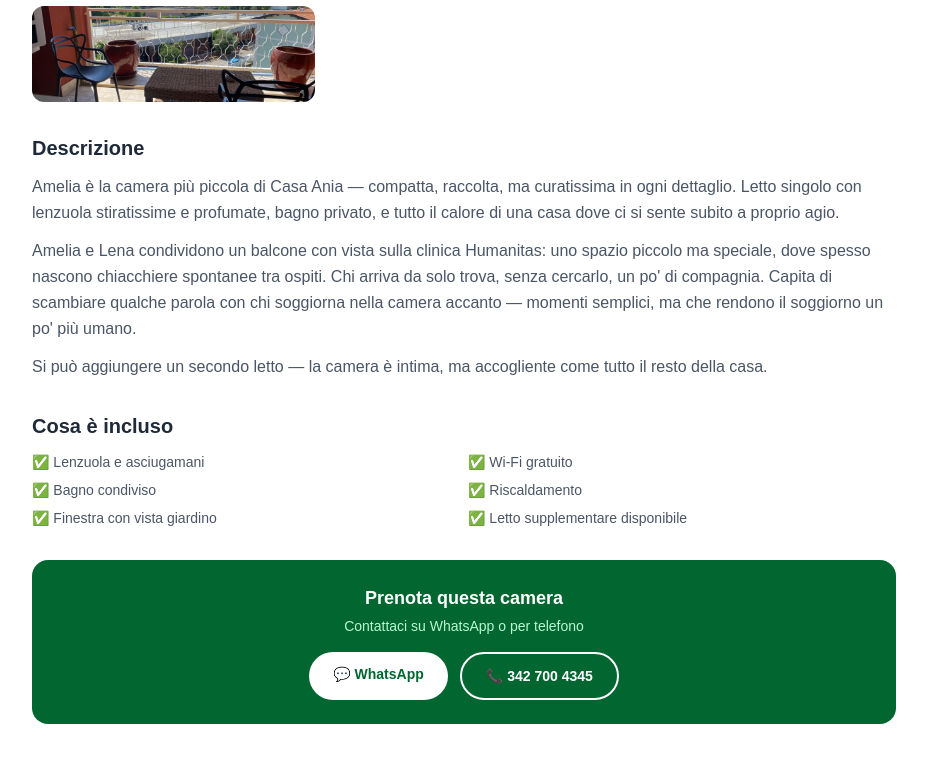
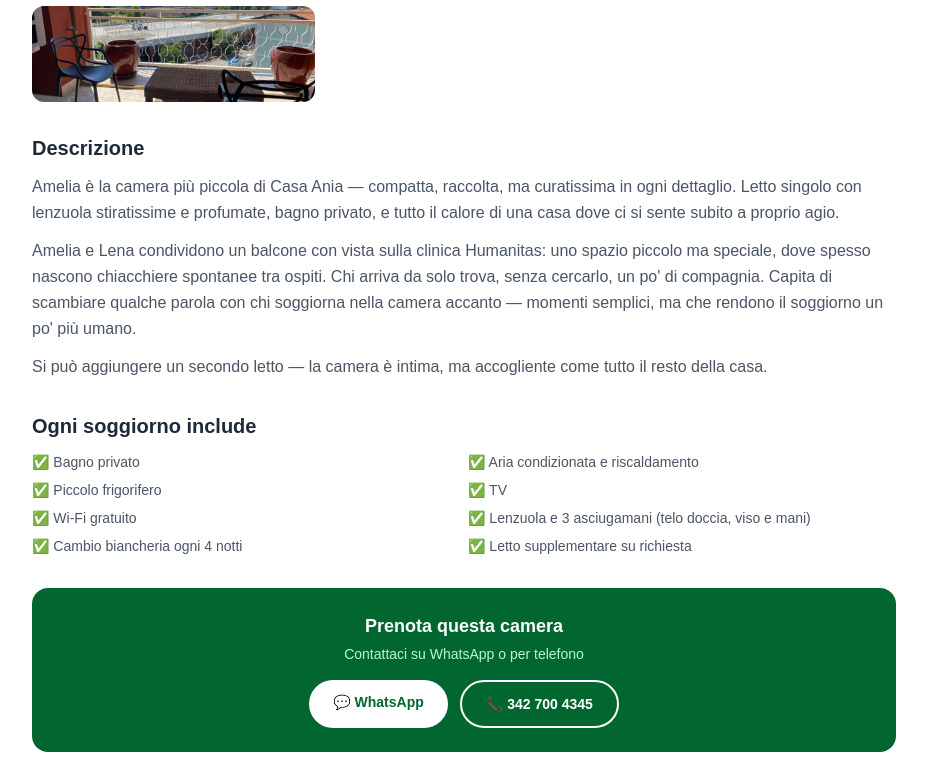
Before and after one commit to CasaAnia/sito-casaania, a Next.js app: page /camere/singola in a window 1280 px wide. Shown: the part 1015-1799 px from the top of the page, without its empty margins (176-1103 px from the left). Before the commit the page ends 1771 px from the top, so only its background shows below. Built offline with nearby package versions, Linux system fonts and the light colour scheme.

Commit message:
Camera Amelia: aggiornata sezione dotazioni

```diff
--- a/app/camere/singola/page.tsx
+++ b/app/camere/singola/page.tsx
@@ -78,9 +78,18 @@ export default function CameraSingola() {
         </div>
 
         <div className="mb-8">
-          <h2 className="text-xl font-bold mb-3 text-gray-800">Cosa è incluso</h2>
+          <h2 className="text-xl font-bold mb-3 text-gray-800">Ogni soggiorno include</h2>
           <ul className="grid grid-cols-2 gap-2 text-sm text-gray-600">
-            {['✅ Lenzuola e asciugamani', '✅ Wi-Fi gratuito', '✅ Bagno condiviso', '✅ Riscaldamento', '✅ Finestra con vista giardino', '✅ Letto supplementare disponibile'].map(s => (
+            {[
+              '✅ Bagno privato',
+              '✅ Aria condizionata e riscaldamento',
+              '✅ Piccolo frigorifero',
+              '✅ TV',
+              '✅ Wi-Fi gratuito',
+              '✅ Lenzuola e 3 asciugamani (telo doccia, viso e mani)',
+              '✅ Cambio biancheria ogni 4 notti',
+              '✅ Letto supplementare su richiesta',
+            ].map(s => (
               <li key={s}>{s}</li>
             ))}
           </ul>
```
